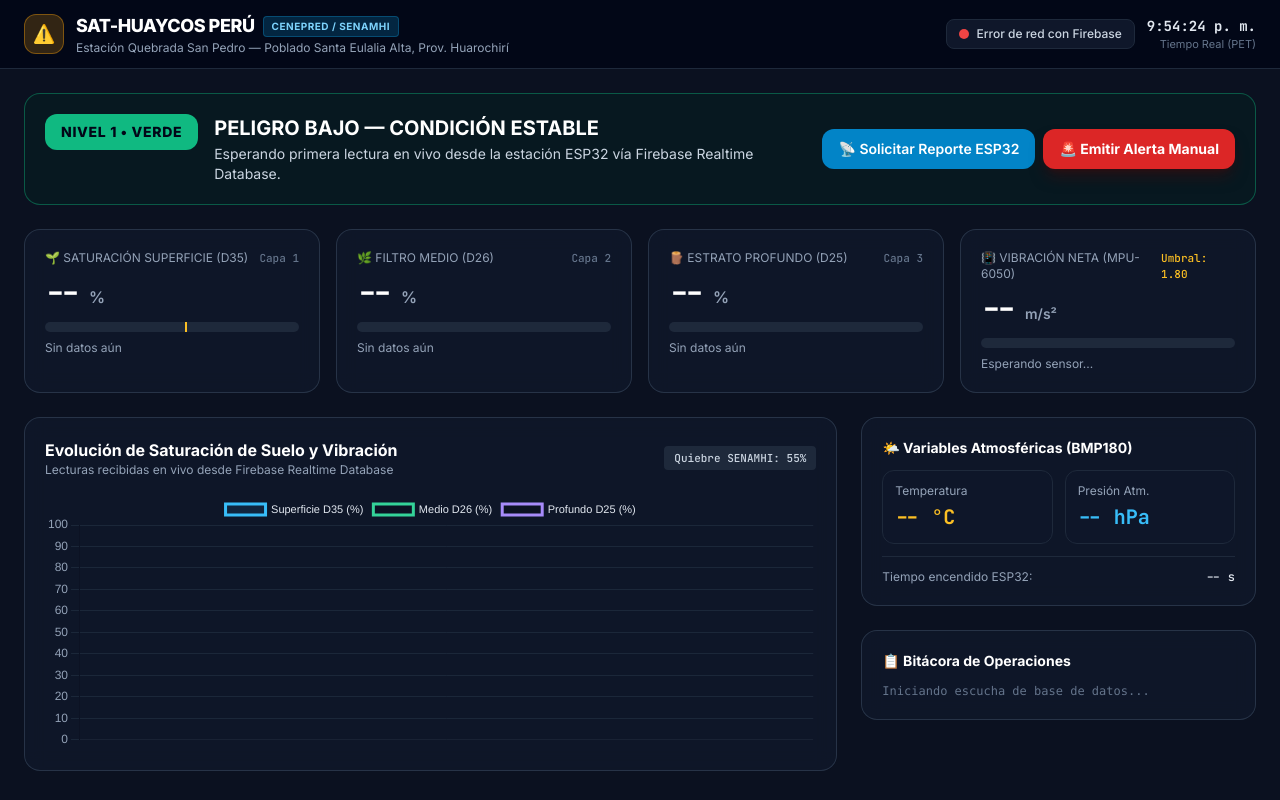
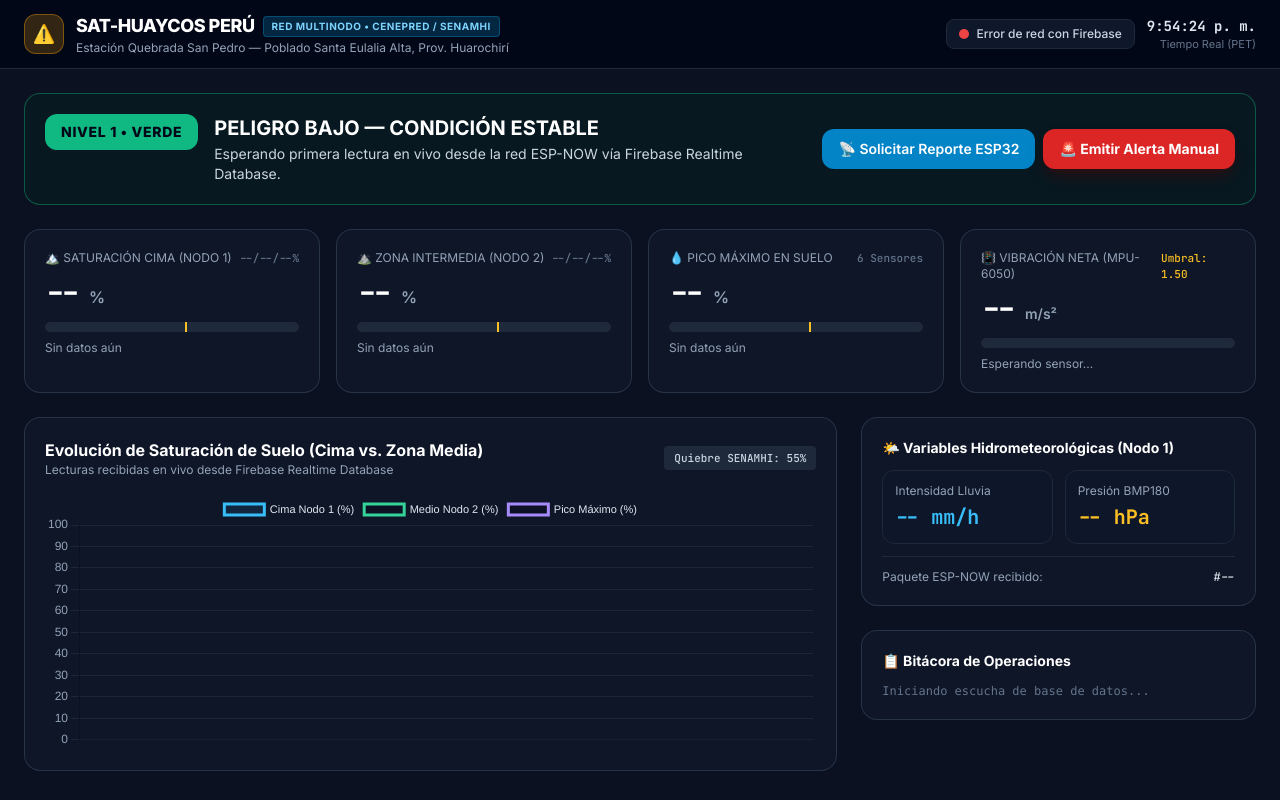
Before and after one commit to LeonardpRLA/HuaycoAlertDashboard-template, a plain HTML site: page index.html in a window 1280 px wide. Drawn offline with nearby package versions, Linux system fonts and the light colour scheme; no server answers.

Commit message:
Update index.html

```diff
--- a/index.html
+++ b/index.html
@@ -28,7 +28,7 @@
           <div class="flex items-center gap-2">
             <h1 class="font-extrabold text-base sm:text-lg tracking-tight text-white">SAT-HUAYCOS PERÚ</h1>
             <span class="px-2 py-0.5 text-[10px] font-bold uppercase tracking-wider rounded bg-sky-500/20 text-sky-300 border border-sky-500/30">
-              CENEPRED / SENAMHI
+              RED MULTINODO • CENEPRED / SENAMHI
             </span>
           </div>
           <p class="text-xs text-slate-400">Estación Quebrada San Pedro — Poblado Santa Eulalia Alta, Prov. Huarochirí</p>
@@ -60,7 +60,7 @@
           <div>
             <h2 id="tituloDiagnostico" class="text-lg sm:text-xl font-bold text-white">PELIGRO BAJO — CONDICIÓN ESTABLE</h2>
             <p id="descDiagnostico" class="text-sm text-slate-300 mt-0.5">
-              Esperando primera lectura en vivo desde la estación ESP32 vía Firebase Realtime Database.
+              Esperando primera lectura en vivo desde la red ESP-NOW vía Firebase Realtime Database.
             </p>
           </div>
         </div>
@@ -77,11 +77,11 @@
 
     <!-- Tarjetas de Sensores en Tiempo Real -->
     <section class="grid grid-cols-1 sm:grid-cols-2 lg:grid-cols-4 gap-4">
-      <!-- Humedad Superficie D35 -->
+      <!-- Saturación Cima (Nodo 1) -->
       <div class="glass-card rounded-2xl p-5">
         <div class="flex justify-between items-center text-xs text-slate-400 mb-2">
-          <span>🌱 SATURACIÓN SUPERFICIE (D35)</span>
-          <span class="mono text-[11px] text-slate-500">Capa 1</span>
+          <span>🏔️ SATURACIÓN CIMA (NODO 1)</span>
+          <span id="detN1" class="mono text-[11px] text-slate-500">--/--/--%</span>
         </div>
         <div class="flex items-baseline gap-2">
           <span id="valSup" class="mono text-3xl font-extrabold text-white">--</span>
@@ -94,33 +94,35 @@
         <p id="lblSup" class="text-xs text-slate-400 mt-2">Sin datos aún</p>
       </div>
 
-      <!-- Humedad Media D26 -->
+      <!-- Saturación Zona Media (Nodo 2) -->
       <div class="glass-card rounded-2xl p-5">
         <div class="flex justify-between items-center text-xs text-slate-400 mb-2">
-          <span>🌿 FILTRO MEDIO (D26)</span>
-          <span class="mono text-[11px] text-slate-500">Capa 2</span>
+          <span>⛰️ ZONA INTERMEDIA (NODO 2)</span>
+          <span id="detN2" class="mono text-[11px] text-slate-500">--/--/--%</span>
         </div>
         <div class="flex items-baseline gap-2">
           <span id="valMed" class="mono text-3xl font-extrabold text-white">--</span>
           <span class="text-slate-400 font-semibold">%</span>
         </div>
-        <div class="w-full bg-slate-800 h-2.5 rounded-full mt-3 overflow-hidden">
+        <div class="w-full bg-slate-800 h-2.5 rounded-full mt-3 overflow-hidden relative">
+          <div class="absolute left-[55%] top-0 bottom-0 w-0.5 bg-amber-400 z-10" title="Quiebre crítico SENAMHI 55%"></div>
           <div id="barMed" class="h-full bg-emerald-500 transition-all duration-500" style="width: 0%"></div>
         </div>
         <p id="lblMed" class="text-xs text-slate-400 mt-2">Sin datos aún</p>
       </div>
 
-      <!-- Humedad Profunda D25 -->
+      <!-- Pico Crítico de Saturación -->
       <div class="glass-card rounded-2xl p-5">
         <div class="flex justify-between items-center text-xs text-slate-400 mb-2">
-          <span>🪵 ESTRATO PROFUNDO (D25)</span>
-          <span class="mono text-[11px] text-slate-500">Capa 3</span>
+          <span>💧 PICO MÁXIMO EN SUELO</span>
+          <span class="mono text-[11px] text-slate-500">6 Sensores</span>
         </div>
         <div class="flex items-baseline gap-2">
           <span id="valInf" class="mono text-3xl font-extrabold text-white">--</span>
           <span class="text-slate-400 font-semibold">%</span>
         </div>
-        <div class="w-full bg-slate-800 h-2.5 rounded-full mt-3 overflow-hidden">
+        <div class="w-full bg-slate-800 h-2.5 rounded-full mt-3 overflow-hidden relative">
+          <div class="absolute left-[55%] top-0 bottom-0 w-0.5 bg-amber-400 z-10" title="Quiebre crítico SENAMHI 55%"></div>
           <div id="barInf" class="h-full bg-emerald-500 transition-all duration-500" style="width: 0%"></div>
         </div>
         <p id="lblInf" class="text-xs text-slate-400 mt-2">Sin datos aún</p>
@@ -130,7 +132,7 @@
       <div class="glass-card rounded-2xl p-5">
         <div class="flex justify-between items-center text-xs text-slate-400 mb-2">
           <span>📳 VIBRACIÓN NETA (MPU-6050)</span>
-          <span class="mono text-[11px] text-amber-400">Umbral: 1.80</span>
+          <span class="mono text-[11px] text-amber-400">Umbral: 1.50</span>
         </div>
         <div class="flex items-baseline gap-2">
           <span id="valVib" class="mono text-3xl font-extrabold text-white">--</span>
@@ -149,7 +151,7 @@
       <div class="glass-card rounded-2xl p-5 lg:col-span-2">
         <div class="flex items-center justify-between mb-4">
           <div>
-            <h3 class="font-bold text-white text-sm sm:text-base">Evolución de Saturación de Suelo y Vibración</h3>
+            <h3 class="font-bold text-white text-sm sm:text-base">Evolución de Saturación de Suelo (Cima vs. Zona Media)</h3>
             <p class="text-xs text-slate-400">Lecturas recibidas en vivo desde Firebase Realtime Database</p>
           </div>
           <span class="text-[11px] px-2.5 py-1 rounded bg-slate-800 text-slate-300 mono">Quiebre SENAMHI: 55%</span>
@@ -159,23 +161,23 @@
         </div>
       </div>
 
-      <!-- Panel Derecho: BMP180 + Registro de Eventos -->
+      <!-- Panel Derecho: BMP180 + Lluvia + Registro de Eventos -->
       <div class="space-y-6">
         <div class="glass-card rounded-2xl p-5">
-          <h3 class="font-bold text-white text-sm mb-3">🌤️ Variables Atmosféricas (BMP180)</h3>
+          <h3 class="font-bold text-white text-sm mb-3">🌤️ Variables Hidrometeorológicas (Nodo 1)</h3>
           <div class="grid grid-cols-2 gap-3">
             <div class="p-3 rounded-xl bg-slate-900/90 border border-slate-800">
-              <div class="text-xs text-slate-400">Temperatura</div>
-              <div class="mono text-xl font-bold text-amber-400 mt-1"><span id="valTemp">--</span> °C</div>
+              <div class="text-xs text-slate-400">Intensidad Lluvia</div>
+              <div class="mono text-xl font-bold text-sky-400 mt-1"><span id="valLluvia">--</span> mm/h</div>
             </div>
             <div class="p-3 rounded-xl bg-slate-900/90 border border-slate-800">
-              <div class="text-xs text-slate-400">Presión Atm.</div>
-              <div class="mono text-xl font-bold text-sky-400 mt-1"><span id="valPres">--</span> hPa</div>
+              <div class="text-xs text-slate-400">Presión BMP180</div>
+              <div class="mono text-xl font-bold text-amber-400 mt-1"><span id="valPres">--</span> hPa</div>
             </div>
           </div>
           <div class="mt-3 pt-3 border-t border-slate-800 flex justify-between text-xs text-slate-400">
-            <span>Tiempo encendido ESP32:</span>
-            <span id="valUptime" class="mono text-slate-200">-- s</span>
+            <span>Paquete ESP-NOW recibido:</span>
+            <span id="valUptime" class="mono text-slate-200">#--</span>
           </div>
         </div>
 
@@ -190,14 +192,12 @@
   </main>
 
   <script>
-    // ----------------------------------------------------
-    // CONFIGURACIÓN FIREBASE (Sin credenciales de Telegram expuestas)
-    // ----------------------------------------------------
     const FIREBASE_URL = "https://huayco-alert-default-rtdb.firebaseio.com";
 
-    let ultimoUptimeVisto = -1;
+    let ultimaSecuenciaVista = -1;
+    let ultimoTimestampVisto = -1;
+    let ciclosSinCambio = 0;
 
-    // Reloj local
     setInterval(() => {
       document.getElementById("reloj").textContent = new Date().toLocaleTimeString("es-PE");
     }, 1000);
@@ -212,16 +212,15 @@
       if (lista.children.length > 15) lista.removeChild(lista.lastChild);
     }
 
-    // Configurar gráfico Chart.js
     const ctx = document.getElementById("chartTelemetria").getContext("2d");
     const chart = new Chart(ctx, {
       type: "line",
       data: {
         labels: [],
         datasets: [
-          { label: "Superficie D35 (%)", data: [], borderColor: "#38bdf8", backgroundColor: "rgba(56,189,248,0.1)", tension: 0.3, fill: true },
-          { label: "Medio D26 (%)", data: [], borderColor: "#34d399", tension: 0.3 },
-          { label: "Profundo D25 (%)", data: [], borderColor: "#a78bfa", tension: 0.3 }
+          { label: "Cima Nodo 1 (%)", data: [], borderColor: "#38bdf8", backgroundColor: "rgba(56,189,248,0.1)", tension: 0.3, fill: true },
+          { label: "Medio Nodo 2 (%)", data: [], borderColor: "#34d399", tension: 0.3 },
+          { label: "Pico Máximo (%)", data: [], borderColor: "#a78bfa", tension: 0.3 }
         ]
       },
       options: {
@@ -243,14 +242,14 @@
     }
 
     function textoNivelHumedad(pct) {
-      if (pct >= 80) return "🔴 Saturado (Nivel 4 - Extremo)";
-      if (pct >= 60) return "🟠 Húmedo crítico (Nivel 3 - Alto)";
+      if (pct >= 80) return "🔴 Saturado (Nivel 4 - Crítico)";
+      if (pct >= 60) return "🟠 Húmedo alto (Nivel 3 - Alerta)";
       if (pct >= 55) return "🟡 Supera quiebre 55% SENAMHI";
-      if (pct >= 40) return "🟡 Húmedo estable (Nivel 2 - Moderado)";
+      if (pct >= 30) return "🟡 Moderado (Nivel 2 - Vigilancia)";
       return "🟢 Seco / Infiltración normal (Nivel 1)";
     }
 
-    function actualizarSemaforo(sup, vib, diagTexto) {
+    function actualizarSemaforo(nivelESP, maxHum, vib, lluvia) {
       const banner = document.getElementById("bannerRiesgo");
       const badge  = document.getElementById("semaforoBadge");
       const titulo = document.getElementById("tituloDiagnostico");
@@ -258,34 +257,34 @@
 
       banner.classList.remove("alert-pulse");
 
-      if (sup >= 80 || (sup >= 60 && vib >= 1.8)) {
+      // Prioriza el nivel calculado por los nodos ESP32 o los umbrales críticos
+      if (nivelESP >= 4 || maxHum >= 85 || (maxHum >= 75 && vib >= 1.5)) {
         banner.className = "rounded-2xl p-5 border border-red-500 bg-red-950/40 transition-all alert-pulse";
         badge.className  = "px-4 py-2 rounded-xl font-extrabold text-sm uppercase tracking-wider bg-red-600 text-white shrink-0";
         badge.textContent = "NIVEL 4 • ROJO";
-        titulo.textContent = diagTexto || "PELIGRO MUY ALTO — DETONACIÓN INMINENTE";
-        desc.textContent = "Suelo sobresaturado (supera Límite Líquido). Evacuación preventiva inmediata hacia zonas altas.";
-      } else if (sup >= 60 || (sup >= 40 && vib >= 1.8)) {
+        titulo.textContent = "PELIGRO MUY ALTO — DETONACIÓN INMINENTE DE HUAYCO";
+        desc.textContent = "Suelo sobresaturado y/o flujo detectado en quebrada. Evacuación preventiva inmediata hacia zonas altas.";
+      } else if (nivelESP === 3 || maxHum >= 80 || lluvia >= 15.0 || vib >= 0.8) {
         banner.className = "rounded-2xl p-5 border border-orange-500/60 bg-orange-950/30 transition-all";
         badge.className  = "px-4 py-2 rounded-xl font-extrabold text-sm uppercase tracking-wider bg-orange-500 text-slate-950 shrink-0";
         badge.textContent = "NIVEL 3 • NARANJA";
-        titulo.textContent = diagTexto || "PELIGRO ALTO — INFILTRACIÓN ACTIVA";
+        titulo.textContent = "PELIGRO ALTO — SATURACIÓN / INFILTRACIÓN ACTIVA";
         desc.textContent = "Pérdida de cohesión en laderas y reactivación de cárcavas. Mantener vigilancia constante.";
-      } else if (sup >= 40 || vib >= 1.8) {
+      } else if (nivelESP === 2 || maxHum >= 55 || lluvia >= 5.0) {
         banner.className = "rounded-2xl p-5 border border-amber-500/50 bg-amber-950/30 transition-all";
         badge.className  = "px-4 py-2 rounded-xl font-extrabold text-sm uppercase tracking-wider bg-amber-400 text-slate-950 shrink-0";
         badge.textContent = "NIVEL 2 • AMARILLO";
-        titulo.textContent = diagTexto || "PELIGRO MEDIO — MONITOREO ACTIVO";
-        desc.textContent = sup >= 55 ? "Atención: se superó el umbral de quiebre mecánico del 55% (SENAMHI)." : "Suelo húmedo estable dentro del límite seguro.";
+        titulo.textContent = "PELIGRO MEDIO — MONITOREO ACTIVO";
+        desc.textContent = maxHum >= 55 ? "Atención: se superó el umbral de quiebre mecánico del 55% (SENAMHI)." : "Lluvia leve o suelo húmedo estable dentro del límite seguro.";
       } else {
         banner.className = "rounded-2xl p-5 border border-emerald-500/40 bg-emerald-950/30 transition-all";
         badge.className  = "px-4 py-2 rounded-xl font-extrabold text-sm uppercase tracking-wider bg-emerald-500 text-slate-950 shrink-0";
         badge.textContent = "NIVEL 1 • VERDE";
-        titulo.textContent = diagTexto || "PELIGRO BAJO — CONDICIÓN NORMAL";
+        titulo.textContent = "PELIGRO BAJO — CONDICIÓN ESTABLE";
         desc.textContent = "Suelo seco a levemente húmedo sin vibraciones anómalas detectadas en la quebrada.";
       }
     }
 
-    // Lectura continua desde Firebase Realtime Database cada 2 segundos
     async function leerFirebase() {
       try {
         const res = await fetch(`${FIREBASE_URL}/estacion.json`);
@@ -296,54 +295,95 @@
 
         if (!data) {
           dot.className = "w-2.5 h-2.5 rounded-full bg-amber-400";
-          txt.textContent = "Firebase listo (Esperando ESP32)";
+          txt.textContent = "Firebase listo (Esperando Gateway N3)";
           return;
         }
 
-        dot.className = "w-2.5 h-2.5 rounded-full bg-emerald-400";
-        txt.textContent = data.uptime_sec !== ultimoUptimeVisto ? "ESP32 En Línea (Vivo)" : "Último dato guardado";
-        ultimoUptimeVisto = data.uptime_sec;
+        // Detectar actividad real por secuencia, timestamp o bandera online/activo
+        const seq = data.secuencia ?? 0;
+        const ts  = data.ultima_actualizacion ?? 0;
+        const cambio = (seq !== ultimaSecuenciaVista) || (ts !== ultimoTimestampVisto);
 
-        const sup = data.humedad_sup ?? 0;
-        const med = data.humedad_med ?? 0;
-        const inf = data.humedad_inf ?? 0;
-        const vib = data.vibracion ?? 0;
+        if (cambio) {
+          ciclosSinCambio = 0;
+          if (ultimaSecuenciaVista !== -1 && seq !== ultimaSecuenciaVista) {
+            agregarLog(`📥 Paquete #${seq} recibido | Cima: ${Math.round(data.humedad_cima ?? 0)}% | Media: ${Math.round(data.humedad_media ?? 0)}% | Alerta: ${data.estado_alerta ?? "BLANCA"}`);
+          }
+          ultimaSecuenciaVista = seq;
+          ultimoTimestampVisto = ts;
+        } else {
+          ciclosSinCambio++;
+        }
 
-        document.getElementById("valSup").textContent = sup;
-        document.getElementById("barSup").style.width = `${sup}%`;
-        document.getElementById("barSup").className = `h-full transition-all duration-500 ${colorBarra(sup)}`;
-        document.getElementById("lblSup").textContent = textoNivelHumedad(sup);
+        // Si el Gateway actualizó hace menos de 16 segundos (8 ciclos de 2s) o está marcado activo
+        const estaVivo = (ciclosSinCambio < 8) || (data.online === true && ciclosSinCambio < 12);
+        if (estaVivo) {
+          dot.className = "w-2.5 h-2.5 rounded-full bg-emerald-400 animate-pulse";
+          txt.textContent = "Gateway ESP32 En Línea (Vivo)";
+        } else {
+          dot.className = "w-2.5 h-2.5 rounded-full bg-amber-400";
+          txt.textContent = "Último dato guardado (En espera)";
+        }
 
-        document.getElementById("valMed").textContent = med;
-        document.getElementById("barMed").style.width = `${med}%`;
-        document.getElementById("barMed").className = `h-full transition-all duration-500 ${colorBarra(med)}`;
-        document.getElementById("lblMed").textContent = textoNivelHumedad(med);
+        // Leer los 6 sensores individuales y promedios que envía el Nodo 3
+        const h1_n1 = Number(data.hum1_n1 ?? 0);
+        const h2_n1 = Number(data.hum2_n1 ?? 0);
+        const h3_n1 = Number(data.hum3_n1 ?? 0);
+        const promN1 = Math.round(Number(data.humedad_cima ?? ((h1_n1 + h2_n1 + h3_n1) / 3)));
 
-        document.getElementById("valInf").textContent = inf;
-        document.getElementById("barInf").style.width = `${inf}%`;
-        document.getElementById("barInf").className = `h-full transition-all duration-500 ${colorBarra(inf)}`;
-        document.getElementById("lblInf").textContent = textoNivelHumedad(inf);
+        const h1_n2 = Number(data.hum1_n2 ?? 0);
+        const h2_n2 = Number(data.hum2_n2 ?? 0);
+        const h3_n2 = Number(data.hum3_n2 ?? 0);
+        const promN2 = Math.round(Number(data.humedad_media ?? ((h1_n2 + h2_n2 + h3_n2) / 3)));
 
+        const maxSuelo = Math.max(h1_n1, h2_n1, h3_n1, h1_n2, h2_n2, h3_n2);
+        const vib      = Number(data.vibracion_ms2 ?? 0);
+        const lluvia   = Number(data.lluvia_mmh ?? 0);
+        const presion  = Number(data.presion_hpa ?? 0);
+        const nivelESP = Number(data.nivel_alerta ?? 1);
+
+        // Tarjeta 1: Cima (Nodo 1)
+        document.getElementById("valSup").textContent = promN1;
+        document.getElementById("detN1").textContent = `${h1_n1}/${h2_n1}/${h3_n1}%`;
+        document.getElementById("barSup").style.width = `${Math.min(promN1, 100)}%`;
+        document.getElementById("barSup").className = `h-full transition-all duration-500 ${colorBarra(promN1)}`;
+        document.getElementById("lblSup").textContent = data.saturacion_cima ? `Estado: ${data.saturacion_cima}` : textoNivelHumedad(promN1);
+
+        // Tarjeta 2: Zona Media (Nodo 2)
+        document.getElementById("valMed").textContent = promN2;
+        document.getElementById("detN2").textContent = `${h1_n2}/${h2_n2}/${h3_n2}%`;
+        document.getElementById("barMed").style.width = `${Math.min(promN2, 100)}%`;
+        document.getElementById("barMed").className = `h-full transition-all duration-500 ${colorBarra(promN2)}`;
+        document.getElementById("lblMed").textContent = data.saturacion_media ? `Estado: ${data.saturacion_media}` : textoNivelHumedad(promN2);
+
+        // Tarjeta 3: Pico Máximo en Suelo
+        document.getElementById("valInf").textContent = maxSuelo;
+        document.getElementById("barInf").style.width = `${Math.min(maxSuelo, 100)}%`;
+        document.getElementById("barInf").className = `h-full transition-all duration-500 ${colorBarra(maxSuelo)}`;
+        document.getElementById("lblInf").textContent = textoNivelHumedad(maxSuelo);
+
+        // Tarjeta 4: Vibración MPU-6050
         document.getElementById("valVib").textContent = vib.toFixed(2);
         const pctVib = Math.min((vib / 3.0) * 100, 100);
         document.getElementById("barVib").style.width = `${pctVib}%`;
-        document.getElementById("barVib").className = `h-full transition-all duration-300 ${vib >= 1.8 ? "bg-red-500" : "bg-sky-500"}`;
-        document.getElementById("lblVib").textContent = data.mpu_activo
-          ? (vib >= 1.8 ? "🚨 ¡VIBRACIÓN CRÍTICA DETECTADA!" : "✅ Terreno estable (0.00 - 1.79 m/s²)")
-          : "⚠️ Sensor MPU-6050 desconectado";
+        document.getElementById("barVib").className = `h-full transition-all duration-300 ${vib >= 1.5 ? "bg-red-500" : "bg-sky-500"}`;
+        document.getElementById("lblVib").textContent = vib >= 1.5
+          ? "🚨 ¡VIBRACIÓN CRÍTICA DETECTADA!"
+          : "✅ Terreno estable en Nodo 2";
 
-        document.getElementById("valTemp").textContent = data.bmp_activo ? data.temperatura.toFixed(1) : "N/A";
-        document.getElementById("valPres").textContent = data.bmp_activo ? data.presion.toFixed(1) : "N/A";
-        document.getElementById("valUptime").textContent = `${data.uptime_sec ?? 0} s`;
+        // Variables Hidrometeorológicas (Lluvia + BMP180)
+        document.getElementById("valLluvia").textContent = lluvia.toFixed(1);
+        document.getElementById("valPres").textContent = presion > 0 ? presion.toFixed(1) : "N/A";
+        document.getElementById("valUptime").textContent = `#${seq}`;
 
-        actualizarSemaforo(sup, vib, data.diagnostico);
+        actualizarSemaforo(nivelESP, maxSuelo, vib, lluvia);
 
         // Actualizar gráfico
         const hora = new Date().toLocaleTimeString("es-PE");
         chart.data.labels.push(hora);
-        chart.data.datasets[0].data.push(sup);
-        chart.data.datasets[1].data.push(med);
-        chart.data.datasets[2].data.push(inf);
+        chart.data.datasets[0].data.push(promN1);
+        chart.data.datasets[1].data.push(promN2);
+        chart.data.datasets[2].data.push(maxSuelo);
         if (chart.data.labels.length > 20) {
           chart.data.labels.shift();
           chart.data.datasets.forEach(d => d.data.shift());
@@ -356,7 +396,6 @@
       }
     }
 
-    // Ordenar al ESP32 desde la web que envíe el reporte completo a Telegram
     async function solicitarReporteESP() {
       try {
         const res = await fetch(`${FIREBASE_URL}/comando_web.json`, {
@@ -365,7 +404,7 @@
           body: JSON.stringify("reporte")
         });
         if (res.ok) {
-          agregarLog("📡 Orden enviada al ESP32: enviará reporte completo a Telegram en 2s.");
+          agregarLog("📡 Orden 'reporte' enviada a Firebase para el Gateway (Nodo 3).");
         } else {
           agregarLog("❌ Error al escribir orden de reporte en Firebase.");
         }
@@ -374,9 +413,8 @@
       }
     }
 
-    // Enviar orden a Firebase para que el ESP32 dispare la alerta de evacuación en Telegram
     async function enviarAlertaManualTelegram() {
-      if (!confirm("¿Confirmas emitir una ALERTA DE EVACUACIÓN MANUAL al grupo de Telegram del poblado?")) return;
+      if (!confirm("¿Confirmas emitir una ALERTA DE EVACUACIÓN MANUAL al grupo del poblado?")) return;
 
       try {
         const res = await fetch(`${FIREBASE_URL}/comando_web.json`, {
@@ -385,7 +423,7 @@
           body: JSON.stringify("alerta_manual")
         });
         if (res.ok) {
-          agregarLog("🚨 Orden de alerta manual enviada a Firebase. El ESP32 notificará a Telegram en 2s.");
+          agregarLog("🚨 Orden 'alerta_manual' enviada a Firebase.");
         } else {
           agregarLog("❌ Error al escribir la orden en Firebase.");
         }
```
